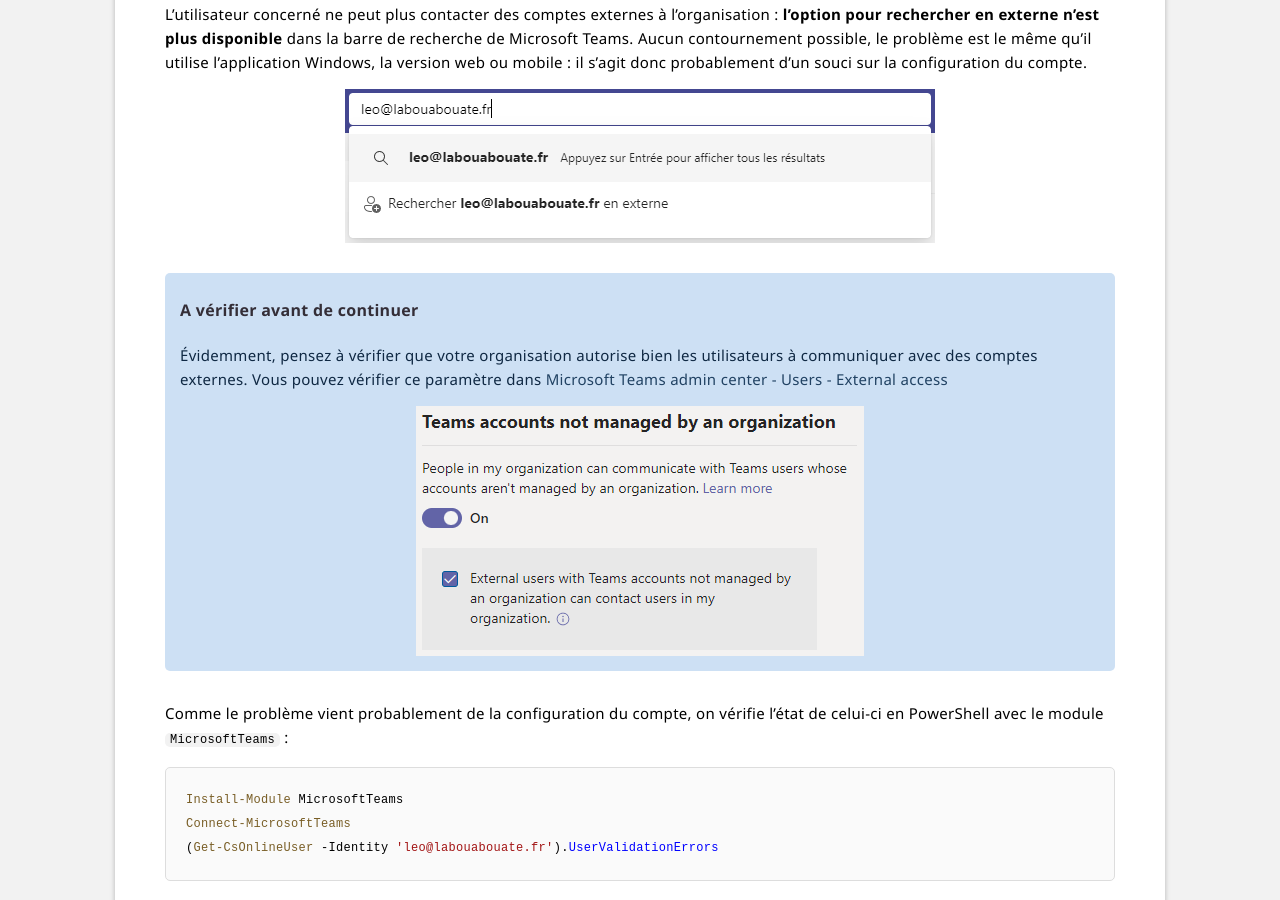
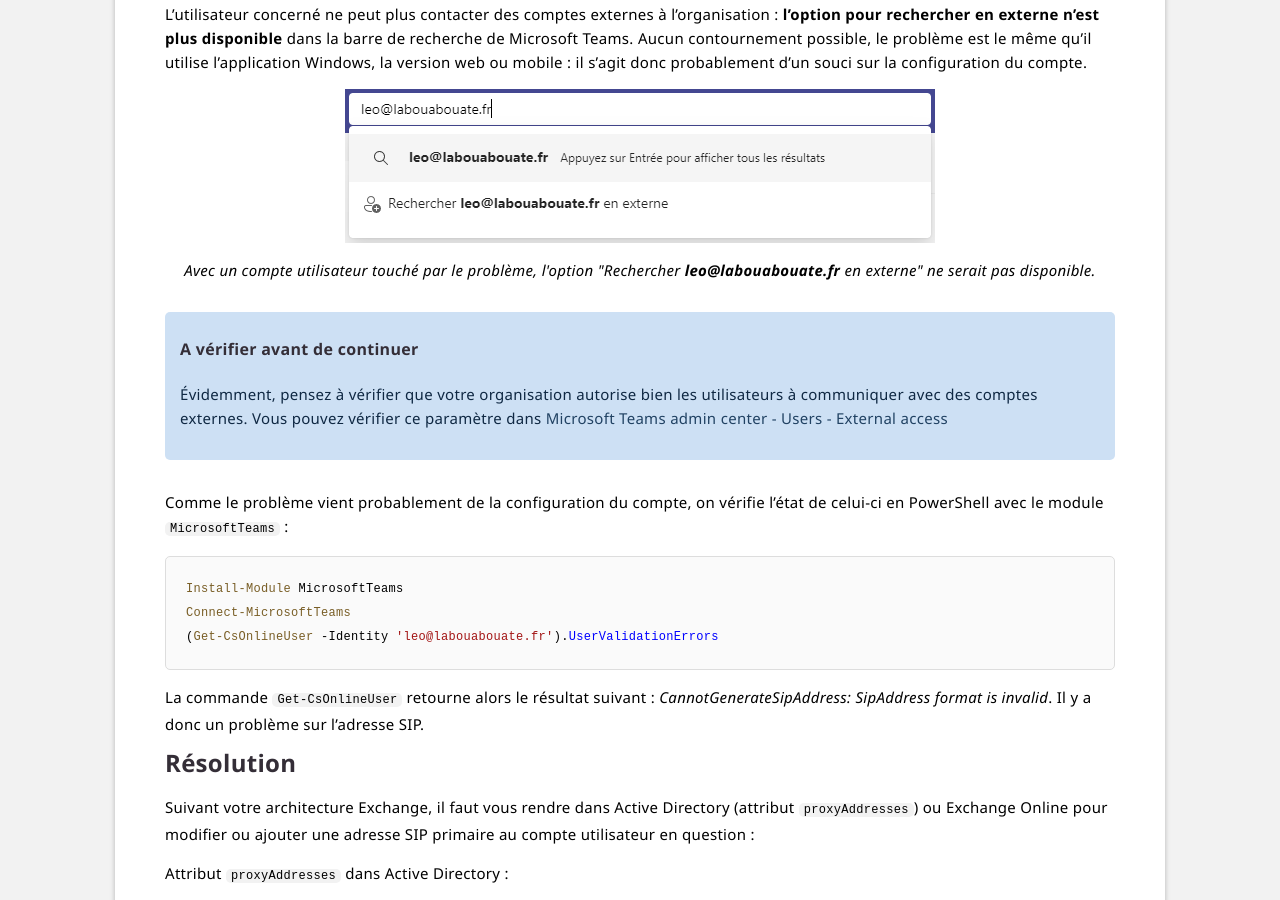
Before and after one commit to leobouard/leobouard.github.io, a Jekyll site: the page built from _posts/2023-01-04-impossible-de-contacter-un-utilisateur-externe-teams.md, in a window 1280 px wide and 900 px high, scrolled down 416 px. Built offline with Jekyll 4.4.1, drawn with Linux system fonts in a browser that asks for light colours; some web fonts are replaced.

Commit message:
Suppression image et ajout sous-texte

```diff
--- a/_posts/2023-01-04-impossible-de-contacter-un-utilisateur-externe-teams.md
+++ b/_posts/2023-01-04-impossible-de-contacter-un-utilisateur-externe-teams.md
@@ -13,10 +13,13 @@
 
 ![L'option "Rechercher *** en externe" dans la barre de recherche de Microsoft Teams](/assets/images/option-rechercher-en-externe-teams.png)
 
+<div style="text-align: center;">
+    <p><i>Avec un compte utilisateur touché par le problème, l'option "Rechercher <strong>leo@labouabouate.fr</strong> en externe" ne serait pas disponible.</i></p>
+</div>
+
 <div class="information">
     <h4>A vérifier avant de continuer</h4>
     <p>Évidemment, pensez à vérifier que votre organisation autorise bien les utilisateurs à communiquer avec des comptes externes. Vous pouvez vérifier ce paramètre dans <a href="https://admin.teams.microsoft.com/company-wide-settings/external-communications">Microsoft Teams admin center - Users - External access</a></p>
-    <img alt="Autoriser les personnes de votre organisation à contacter des personnes externes" src="/assets/images/parametre-autoriser-contacts-externes.png">
 </div>
 
 Comme le problème vient probablement de la configuration du compte, on vérifie l'état de celui-ci en PowerShell avec le module `MicrosoftTeams` :
```
Also changed, not shown: assets/images/parametre-autoriser-contacts-externes.png (deleted).
